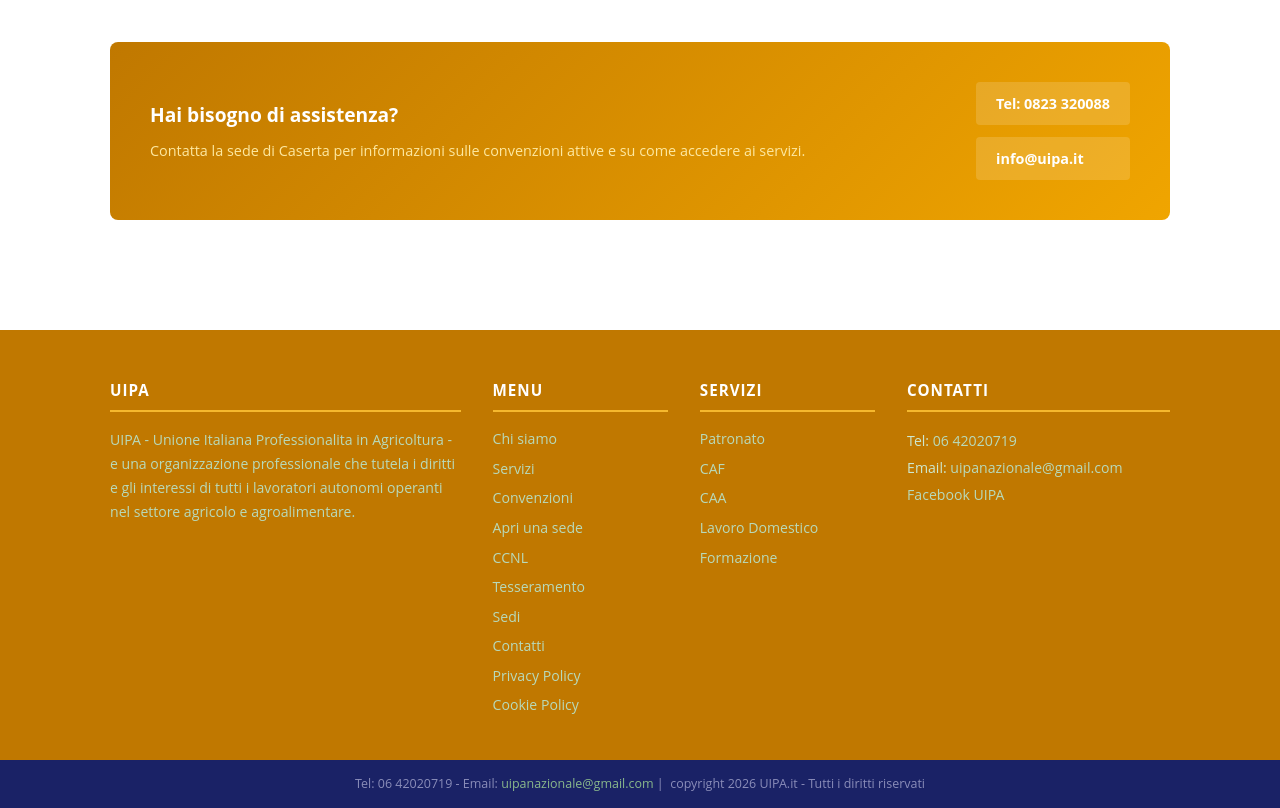
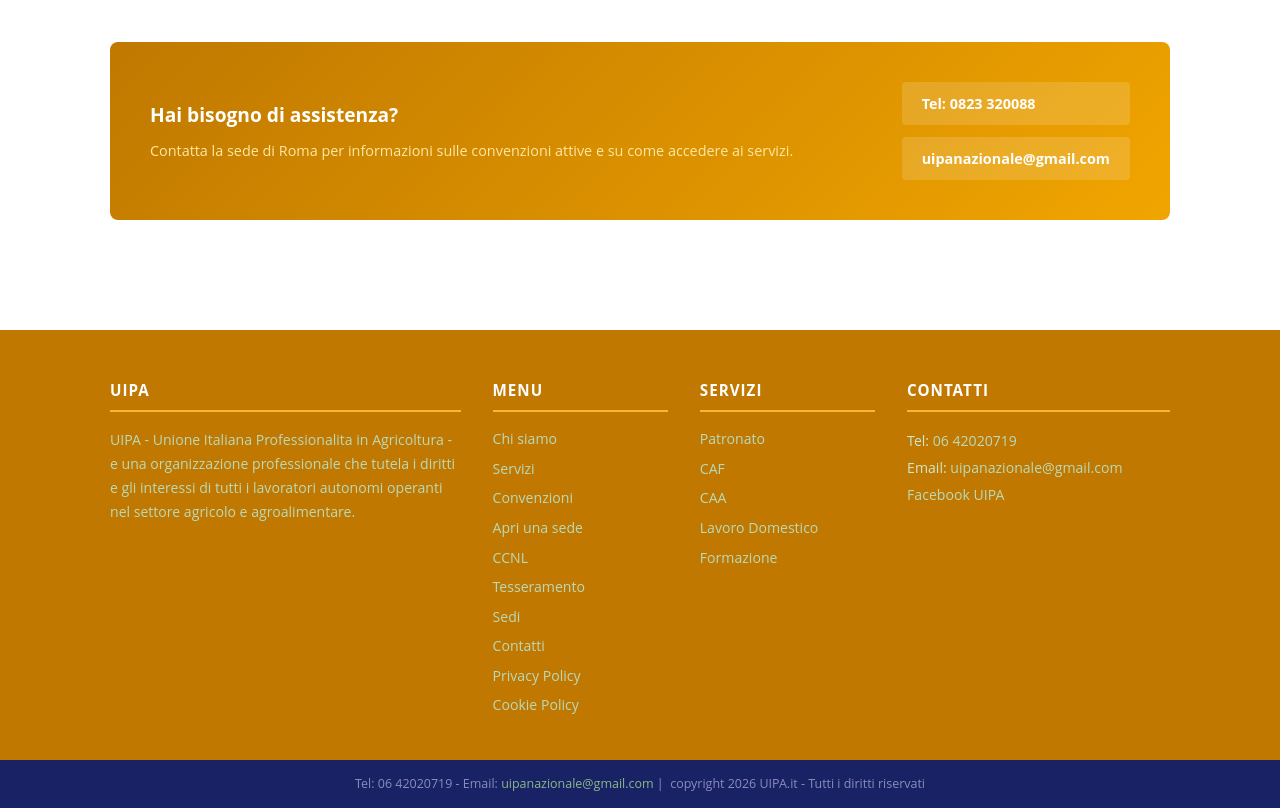
Before and after one commit to UIPANAZIONALE/uipanazionale-caserta, a React (Create React App) app: page /convenzioni in a window 1280 px wide. Shown: the part 1740-2548 px from the top of the page. Built offline with nearby package versions, Linux system fonts and the light colour scheme; no server answers.

Commit message:
aggiornamenti uipa

```diff
--- a/src/pages/Ccnl/CcnlPage.jsx
+++ b/src/pages/Ccnl/CcnlPage.jsx
@@ -105,7 +105,7 @@
       <div className="ccnl__banner">
         <div>
           <h3>Non trovi il contratto che cerchi?</h3>
-          <p>Contatta la sede di Caserta per ricevere assistenza sulla contrattazione collettiva.</p>
+          <p>Contatta la sede di Roma per ricevere assistenza sulla contrattazione collettiva.</p>
         </div>
         <div className="ccnl__banner-contacts">
           <a href="tel:0823320088">Tel: 0823 320088</a>
--- a/src/pages/Convenzioni/ConvenzioniPage.jsx
+++ b/src/pages/Convenzioni/ConvenzioniPage.jsx
@@ -83,13 +83,13 @@
       <div className="convenzioni__banner-testo">
         <h3>Hai bisogno di assistenza?</h3>
         <p>
-          Contatta la sede di Caserta per informazioni sulle convenzioni attive
+          Contatta la sede di Roma per informazioni sulle convenzioni attive
           e su come accedere ai servizi.
         </p>
       </div>
       <div className="convenzioni__banner-contacts">
         <a href="tel:0823320088">Tel: 0823 320088</a>
-        <a href="mailto:info@uipa.it">info@uipa.it</a>
+        <a  href="mailto:uipanazionale@gmail.com">uipanazionale@gmail.com</a>
       </div>
     </div>
 
--- a/src/pages/News/NewsDettaglioPage.jsx
+++ b/src/pages/News/NewsDettaglioPage.jsx
@@ -132,7 +132,7 @@
 
           <div className="sidebar__box sidebar__box--cta">
             <h4>Hai bisogno di aiuto?</h4>
-            <p>Contatta la sede UIPA di Caserta per assistenza gratuita.</p>
+            <p>Contatta la sede UIPA di Roma per assistenza gratuita.</p>
             <a href="tel:0823320088" className="sidebar__tel">0823 320088</a>
           </div>
         </aside>
--- a/src/pages/Tesseramento/TesseramentoPage.jsx
+++ b/src/pages/Tesseramento/TesseramentoPage.jsx
@@ -75,7 +75,7 @@
           <div className="tesseramento__contatto">
             <h4>Preferisci parlare con noi?</h4>
             <a href="tel:0823320088" className="tesseramento__tel">📞 0823 320088</a>
-            <a href="mailto:info@uipa.it" className="tesseramento__email">✉️ info@uipa.it</a>
+            <a  href="mailto:uipanazionale@gmail.com">uipanazionale@gmail.com</a>
           </div>
         </div>
 
```
